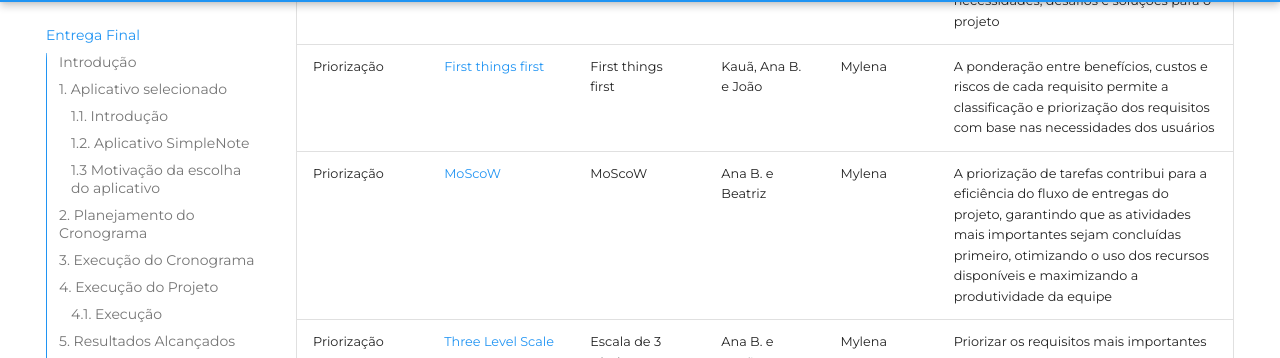
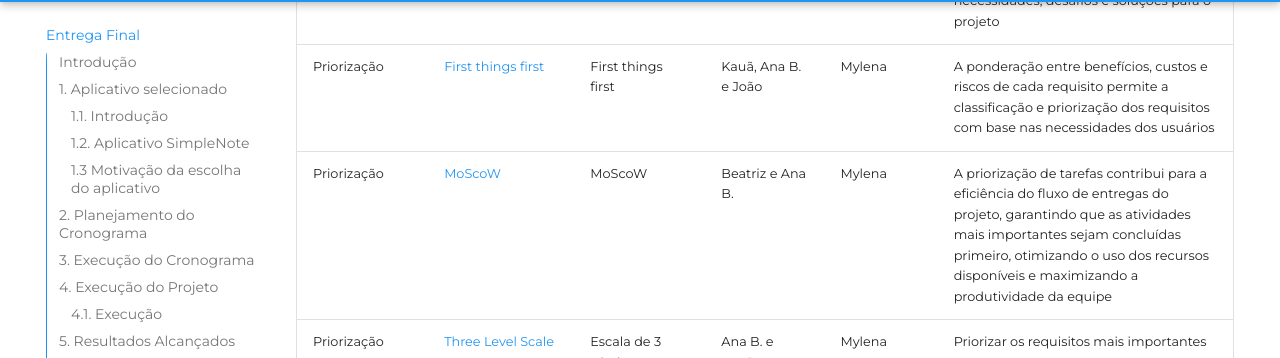
Before and after one commit to Requisitos-de-Software/2023.1-Simplenote, an MkDocs documentation site: the page built from docs/entrega-final.md, in a window 1280 px wide and 900 px high, scrolled down 5007 px. Shown: the part 94-452 px from the top of the window. Built offline with MkDocs 1.6.1 and Material for MkDocs 9.7.7, drawn with Linux system fonts in a browser that asks for light colours; some web fonts are replaced; comment, search, counter and statistics services are not loaded.

```diff
--- a/docs/entrega-final.md
+++ b/docs/entrega-final.md
@@ -115,7 +115,7 @@ Planejamento | [Ferramentas](https://requisitos-de-software.github.io/2023.1-Sim
 | Elicitação | [Entrevista](https://requisitos-de-software.github.io/2023.1-Simplenote/elicitacao/entrevista/) |Entrevista |  Ana B. | Beatriz, Mylena e João| Entrevista fechada: perguntas pré-definidas, requisitos específicos. Desenvolvimento de funcionalidades direcionado e consistente |
 | Elicitação | [Brainstorming](https://requisitos-de-software.github.io/2023.1-Simplenote/elicitacao/brainstorming/) | Brainstorming | Ian e Beatriz | Ana B. | Discussões que permitem uma abordagem colaborativa na elicitação de requisitos, resultando em maior compreensão e identificação de necessidades, desafios e soluções para o projeto|
 | Priorização | [First things first](https://requisitos-de-software.github.io/2023.1-Simplenote/elicitacao/Prioriza%C3%A7%C3%A3o/FirstthingsFirst/)  | First things first |Kauã, Ana B. e João | Mylena | A ponderação entre benefícios, custos e riscos de cada requisito permite a classificação e priorização dos requisitos com base nas necessidades dos usuários |
-| Priorização | [MoScoW](https://requisitos-de-software.github.io/2023.1-Simplenote/elicitacao/Prioriza%C3%A7%C3%A3o/MoScoW/) | MoScoW |  Ana B. e Beatriz  |  Mylena | A priorização de tarefas contribui para a eficiência do fluxo de entregas do projeto, garantindo que as atividades mais importantes sejam concluídas primeiro, otimizando o uso dos recursos disponíveis e maximizando a produtividade da equipe |
+| Priorização | [MoScoW](https://requisitos-de-software.github.io/2023.1-Simplenote/elicitacao/Prioriza%C3%A7%C3%A3o/MoScoW/) | MoScoW | Beatriz e Ana B.   |  Mylena | A priorização de tarefas contribui para a eficiência do fluxo de entregas do projeto, garantindo que as atividades mais importantes sejam concluídas primeiro, otimizando o uso dos recursos disponíveis e maximizando a produtividade da equipe |
 | Priorização | [Three Level Scale](https://requisitos-de-software.github.io/2023.1-Simplenote/elicitacao/Prioriza%C3%A7%C3%A3o/ThreeLevelScale/) | Escala de 3 níveis | Ana B. e Kauã | Mylena | Priorizar os requisitos mais importantes |
 | Modelagem | [Léxico](https://requisitos-de-software.github.io/2023.1-Simplenote/modelagem/lexico/) | Léxico | João, Beatriz e Leonardo | Ian e Ana B. |A descrição de símbolos facilita a leitura e identificação de palavras no projeto, evitando ambiguidades e melhorando a comunicação |
 | Modelagem | [Especificação suplementar](https://requisitos-de-software.github.io/2023.1-Simplenote/modelagem/especificacao_suplementar/) |FURPS+ | Ana B. e Kauã | Leonardo e Ian | Requisitos não-funcionais complementam casos de uso, abrangendo características como desempenho, segurança, usabilidade, garantindo a qualidade do software |
```
